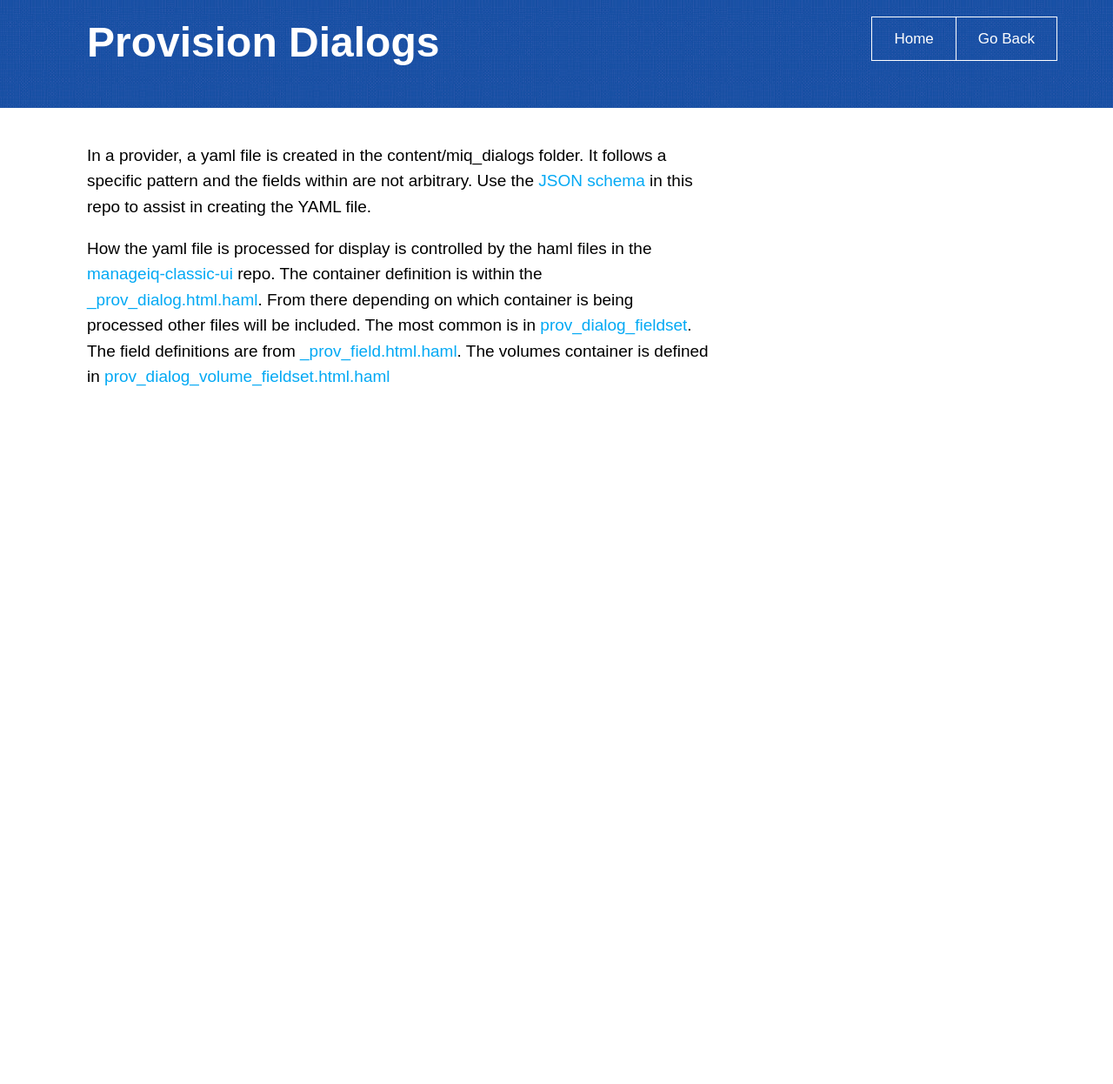
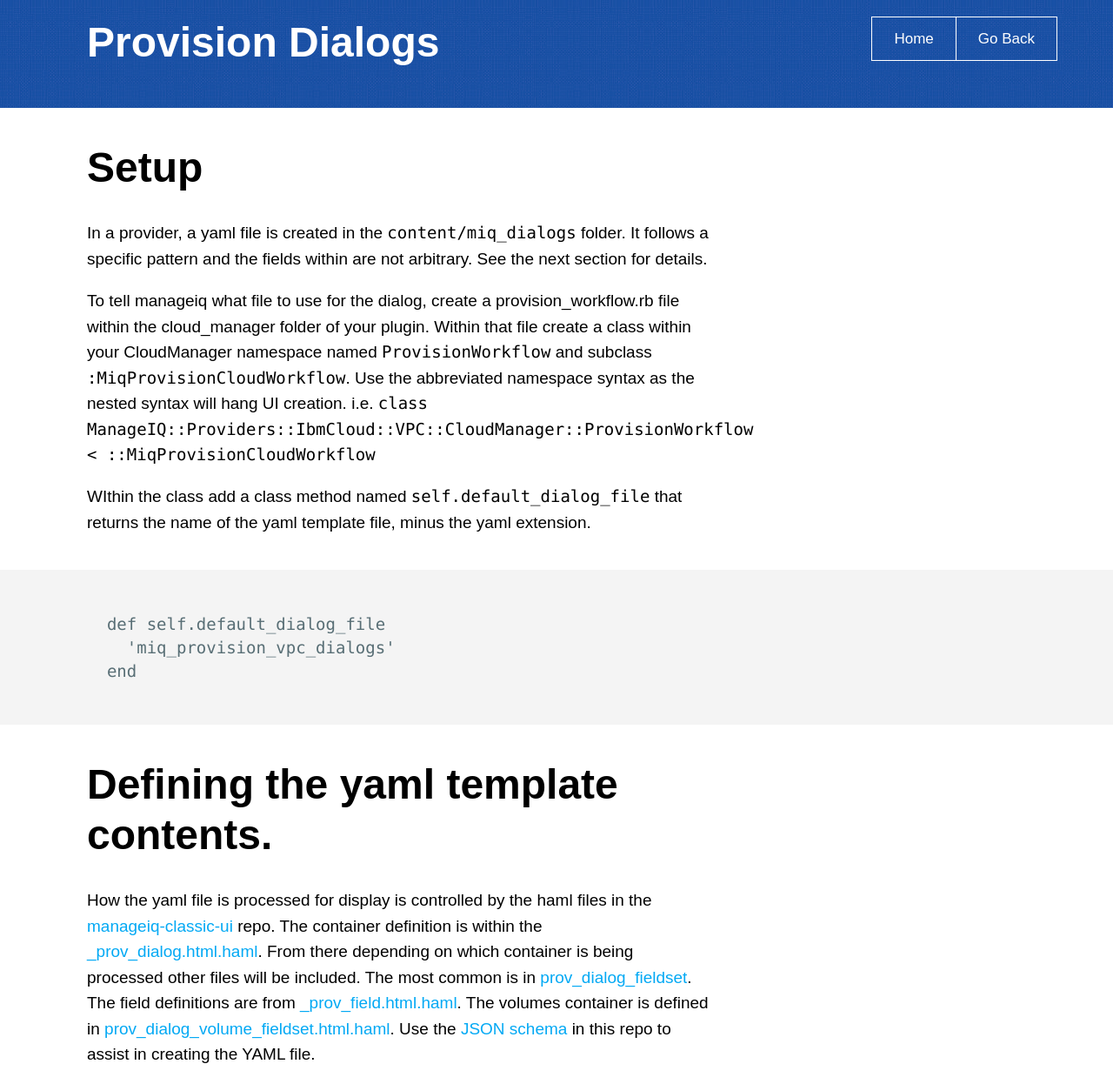
Before and after one commit to jaredm-ibm/miq_plugin_dev, a Jekyll site: the page built from _posts/2020-12-09-Dialogs.md, in a window 1280 px wide. Shown: the whole page at 87% size. Built offline with Jekyll 4.4.1, drawn with Linux system fonts in a browser that asks for light colours; before the commit the page ends 900 px from its top, so only the background shows below that.

Commit message:
Add setup docs.

````diff
--- a/_posts/2020-12-09-Dialogs.md
+++ b/_posts/2020-12-09-Dialogs.md
@@ -3,6 +3,20 @@ title: Provision Dialogs
 layout: post
 ---
 
-In a provider, a yaml file is created in the content/miq_dialogs folder. It follows a specific pattern and the fields within are not arbitrary. Use the [JSON schema](https://jaredm-ibm.github.io/miq_plugin_dev/schemas/cloud_manager_provision.json) in this repo to assist in creating the YAML file.
+# Setup
 
-How the yaml file is processed for display is controlled by the haml files in the [manageiq-classic-ui](https://github.com/ManageIQ/manageiq-ui-classic) repo. The container definition is within the [_prov_dialog.html.haml](https://github.com/ManageIQ/manageiq-ui-classic/blob/master/app/views/shared/views/_prov_dialog.html.haml). From there depending on which container is being processed other files will be included. The most common is in [ prov_dialog_fieldset](https://github.com/ManageIQ/manageiq-ui-classic/blob/master/app/views/miq_request/_prov_dialog_fieldset.html.haml). The field definitions are from [_prov_field.html.haml](https://github.com/ManageIQ/manageiq-ui-classic/blob/master/app/views/miq_request/_prov_field.html.haml). The volumes container is defined in [prov_dialog_volume_fieldset.html.haml](https://github.com/ManageIQ/manageiq-ui-classic/blob/master/app/views/miq_request/_prov_dialog_volume_fieldset.html.haml)
+In a provider, a yaml file is created in the `content/miq_dialogs` folder. It follows a specific pattern and the fields within are not arbitrary. See the next section for details.
+
+To tell manageiq what file to use for the dialog, create a provision_workflow.rb file within the cloud_manager folder of your plugin. Within that file create a class within your CloudManager namespace named `ProvisionWorkflow` and subclass `:MiqProvisionCloudWorkflow`. Use the abbreviated namespace syntax as the nested syntax will hang UI creation. i.e. `class ManageIQ::Providers::IbmCloud::VPC::CloudManager::ProvisionWorkflow < ::MiqProvisionCloudWorkflow`
+
+WIthin the class add a class method named `self.default_dialog_file` that returns the name of the yaml template file, minus the yaml extension.
+
+```
+  def self.default_dialog_file
+    'miq_provision_vpc_dialogs'
+  end
+```
+
+# Defining the yaml template contents.
+
+How the yaml file is processed for display is controlled by the haml files in the [manageiq-classic-ui](https://github.com/ManageIQ/manageiq-ui-classic) repo. The container definition is within the [_prov_dialog.html.haml](https://github.com/ManageIQ/manageiq-ui-classic/blob/master/app/views/shared/views/_prov_dialog.html.haml). From there depending on which container is being processed other files will be included. The most common is in [ prov_dialog_fieldset](https://github.com/ManageIQ/manageiq-ui-classic/blob/master/app/views/miq_request/_prov_dialog_fieldset.html.haml). The field definitions are from [_prov_field.html.haml](https://github.com/ManageIQ/manageiq-ui-classic/blob/master/app/views/miq_request/_prov_field.html.haml). The volumes container is defined in [prov_dialog_volume_fieldset.html.haml](https://github.com/ManageIQ/manageiq-ui-classic/blob/master/app/views/miq_request/_prov_dialog_volume_fieldset.html.haml). Use the [JSON schema](https://jaredm-ibm.github.io/miq_plugin_dev/schemas/cloud_manager_provision.json) in this repo to assist in creating the YAML file.
````
